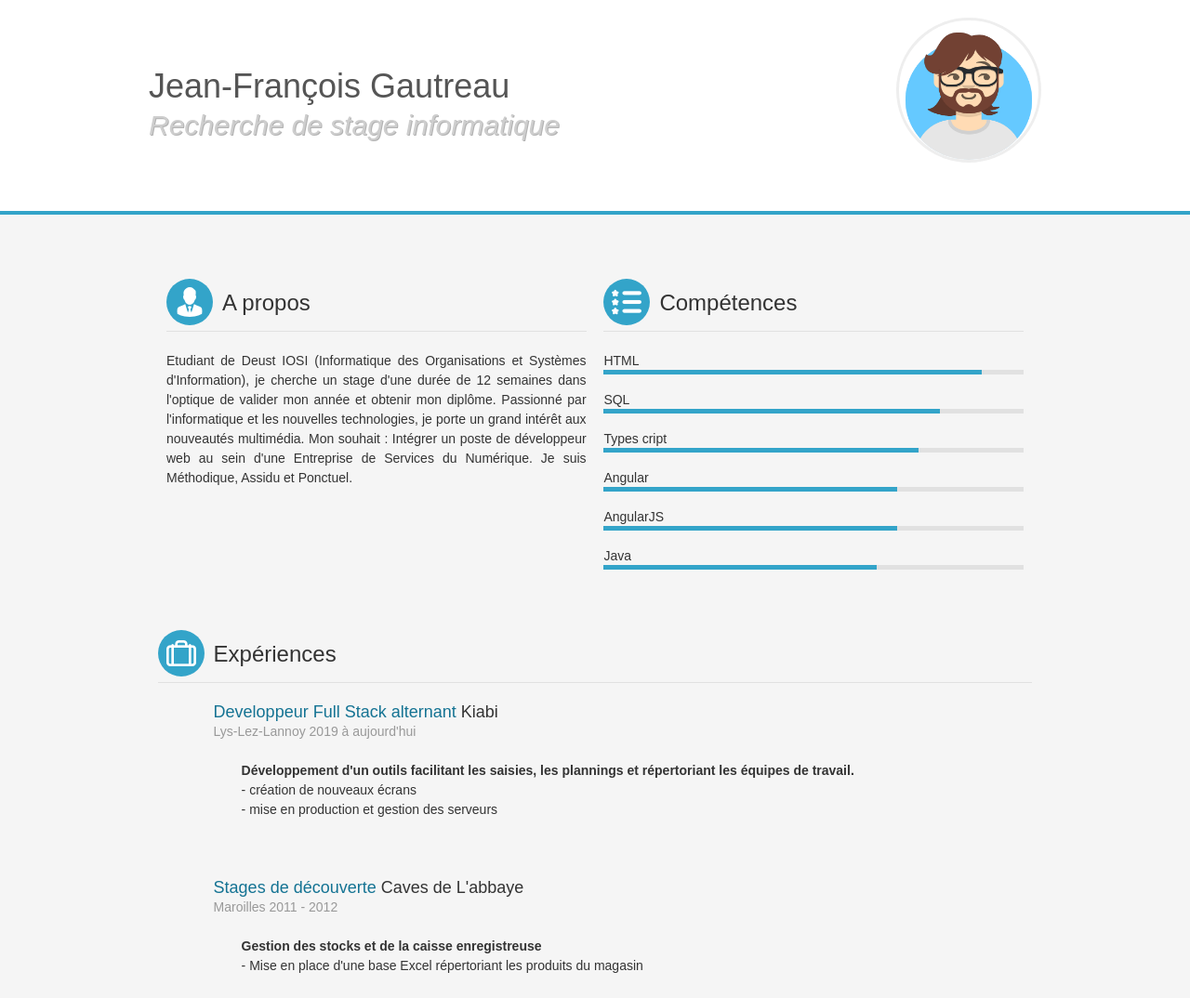
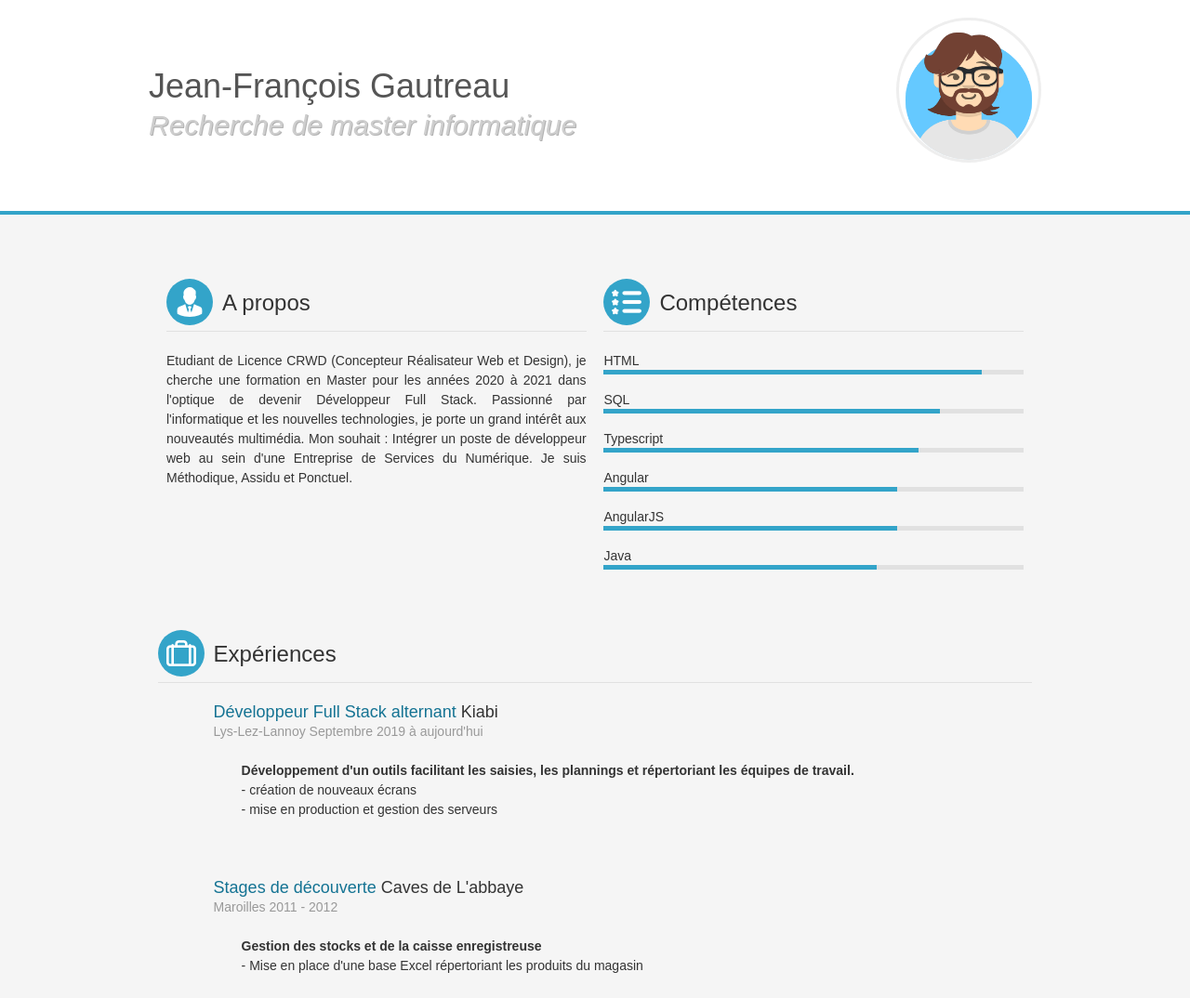
Before and after one commit to Jeffyshewan/Jeffyshewan.github.io, a plain HTML site: page index.html in a window 1280 px wide. Shown: the top 1074 px of the page at 93% size. Drawn offline with Linux system fonts and the light colour scheme; a web font is replaced by a local one.

Commit message:
:sparkles: : update infos CV et fichier

```diff
--- a/index.html
+++ b/index.html
@@ -35,7 +35,7 @@
     <div class="container_16">
         <hgroup>
             <h1>Jean-François Gautreau</h1>
-            <h2>Recherche de stage informatique</h2>
+            <h2>Recherche de master informatique</h2>
         </hgroup>
 
         <figure>
@@ -57,11 +57,11 @@
         <!-- A propos -->
         <div class="grid_8 apropos">
             <h3>A propos</h3>
-            <p class="about">Etudiant de Deust IOSI (Informatique des Organisations et Systèmes d'Information), je
-                cherche un stage d'une durée de 12 semaines dans l'optique de valider mon année et obtenir mon diplôme.
-                Passionné par l'informatique et les nouvelles technologies, je porte un grand intérêt aux nouveautés
-                multimédia. Mon souhait : Intégrer un poste de développeur web au sein d'une Entreprise de Services du
-                Numérique.
+            <p class="about">Etudiant de Licence CRWD (Concepteur Réalisateur Web et Design), je cherche une formation
+                en Master pour les années 2020 à 2021 dans l'optique de devenir Développeur Full Stack.
+                Passionné par l'informatique et les nouvelles technologies, je porte un grand intérêt
+                aux nouveautés multimédia. Mon souhait : Intégrer un poste de développeur web au sein d'une Entreprise
+                de Services du Numérique.
                 Je suis Méthodique, Assidu et Ponctuel.</p>
         </div>
 
@@ -72,7 +72,7 @@
 
                 <li data-skills="90">HTML<span style="width: 0%;"></span></li>
                 <li data-skills="80">SQL<span style="width: 0%;"></span></li>
-                <li data-skills="75">Types cript<span style="width: 0%;"></span></li>
+                <li data-skills="75">Typescript<span style="width: 0%;"></span></li>
                 <li data-skills="70">Angular<span style="width: 0%;"></span></li>
                 <li data-skills="70">AngularJS<span style="width: 0%;"></span></li>
                 <li data-skills="65">Java<span style="width: 0%;"></span></li>
@@ -86,9 +86,9 @@
         <h3>Expériences</h3>
         <ul>
             <li>
-                <h4><strong>Developpeur Full Stack alternant</strong> Kiabi </h4>
+                <h4><strong>Développeur Full Stack alternant</strong> Kiabi </h4>
                 <span class="lieu">Lys-Lez-Lannoy</span>
-                <span class="dates">2019 à aujourd'hui</span>
+                <span class="dates">Septembre 2019 à aujourd'hui</span>
 
                 <p>
                     <strong>Développement d'un outils facilitant les saisies, les plannings et répertoriant
@@ -161,7 +161,7 @@
                 <a href="https://github.com/Jeffyshewan" target="_blank" style="margin: 2%"><img src="other/github.png"
                                                                                                  alt=" github "></a>
                 <a href="https://www.linkedin.com/in/jean-fran%C3%A7ois-gautreau-9b8622161/" target="_blank"
-                   style="margin: 2%"><img src="other/linkedin.png" alt="LinkedIn"></li>
+                   style="margin: 2%"><img src="other/linkedin.png" alt="LinkedIn"></a></li>
         </ul>
     </div>
 </section>
```
Also changed, not shown: 1 other file.
